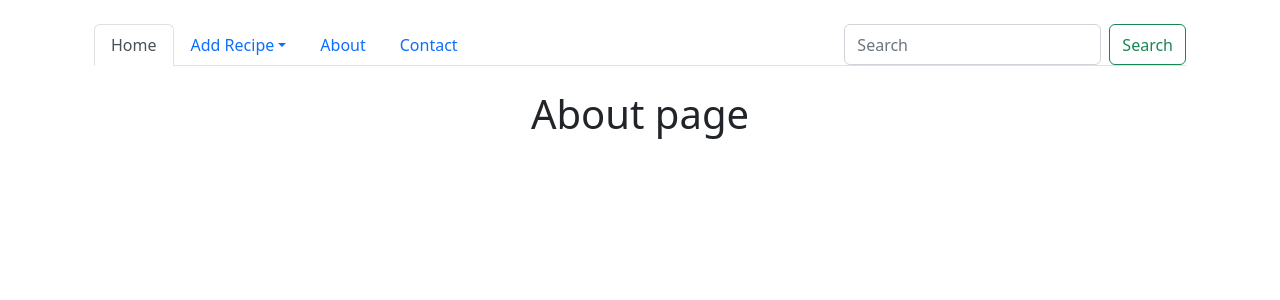
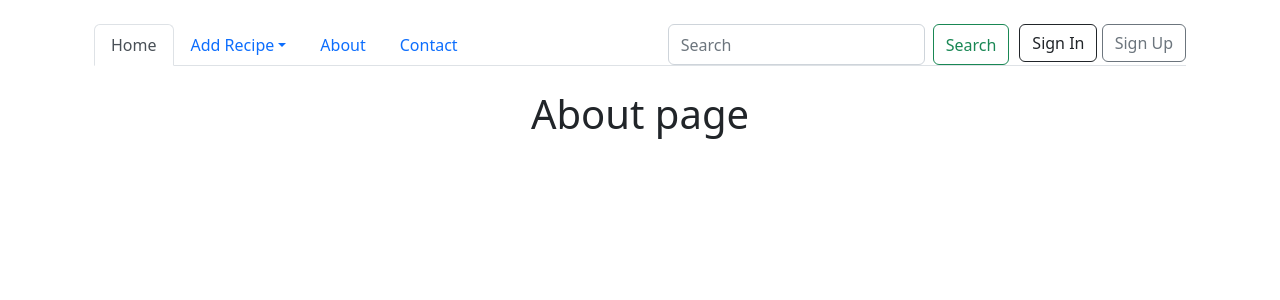
Before and after one commit to JolomonSon/Recipe-App, a Django app: page /about/ in a window 1280 px wide. Shown: the top 300 px of the page. Run offline with Django 4.2, Linux system fonts and the light colour scheme.

Commit message:
Updated navbar with Sign In/Up buttons

```diff
--- a/recipe/main/templates/includes/navbar.html
+++ b/recipe/main/templates/includes/navbar.html
@@ -23,5 +23,17 @@
       <input class="form-control me-2" type="search" placeholder="Search" aria-label="Search">
       <button class="btn btn-outline-success" type="submit">Search</button>
     </form>
+    <div style="margin-left:10px ;">
+      <button class="btn btn-outline-dark" type="submit">Sign In</button>
+      <button class="btn btn-outline-secondary" type="submit">Sign Up</button>
+      <!--
+      {% if user.is_authenticated %}
+      <button class="btn btn-outline-danger" type="submit">Sign Out</button>
+      {% else %}
+      <button class="btn btn-outline-dark" type="submit">Sign In</button>
+      <button class="btn btn-outline-white" type="submit">Sign Up</button>
+      {% endif %}
+      -->
+    </div>
   </ul>
 </div>
```
